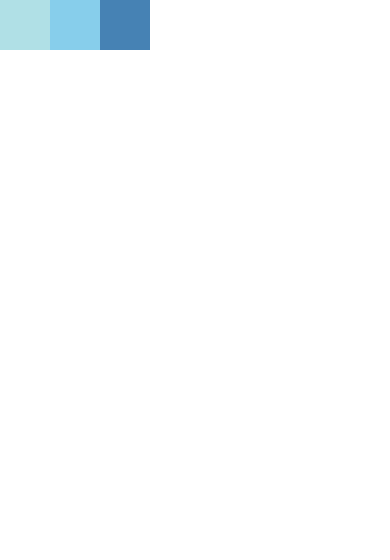
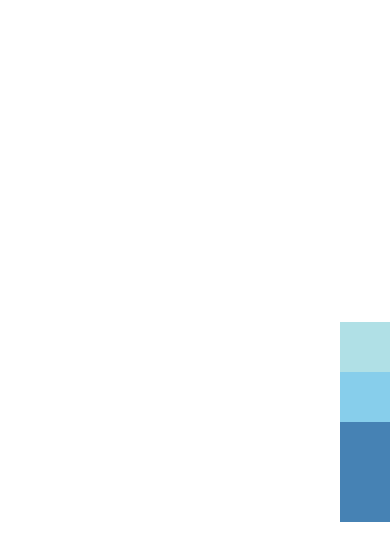
Before and after one commit to IDriuk/rntest, a React Native app: screen / in a window 390 px wide. Shown: the top 560 px of the page. Built offline with nearby package versions, Linux system fonts and the light colour scheme.

Commit message:
align items

```diff
--- a/App.js
+++ b/App.js
@@ -13,11 +13,18 @@
 export default class App extends Component<Props> {
   render() {
     return (
-      // Try setting `flexDirection` to `column`.
-      <View style={{flex: 1, flexDirection: 'row'}}>
-        <View style={{width: 50, height: 50, backgroundColor: 'powderblue'}} />
-        <View style={{width: 50, height: 50, backgroundColor: 'skyblue'}} />
-        <View style={{width: 50, height: 50, backgroundColor: 'steelblue'}} />
+      // Try setting `alignItems` to 'flex-start'
+      // Try setting `justifyContent` to `flex-end`.
+      // Try setting `flexDirection` to `row`.
+      <View style={{
+        flex: 1,
+        flexDirection: 'column',
+        justifyContent: 'center',
+        alignItems: 'flex-end',
+      }}>
+        <View style={{height: 50, width: 50, backgroundColor: 'powderblue'}} />
+        <View style={{height: 50, width: 50, backgroundColor: 'skyblue'}} />
+        <View style={{height: 100, width: 50, backgroundColor: 'steelblue'}} />
       </View>
     );
   }
```
